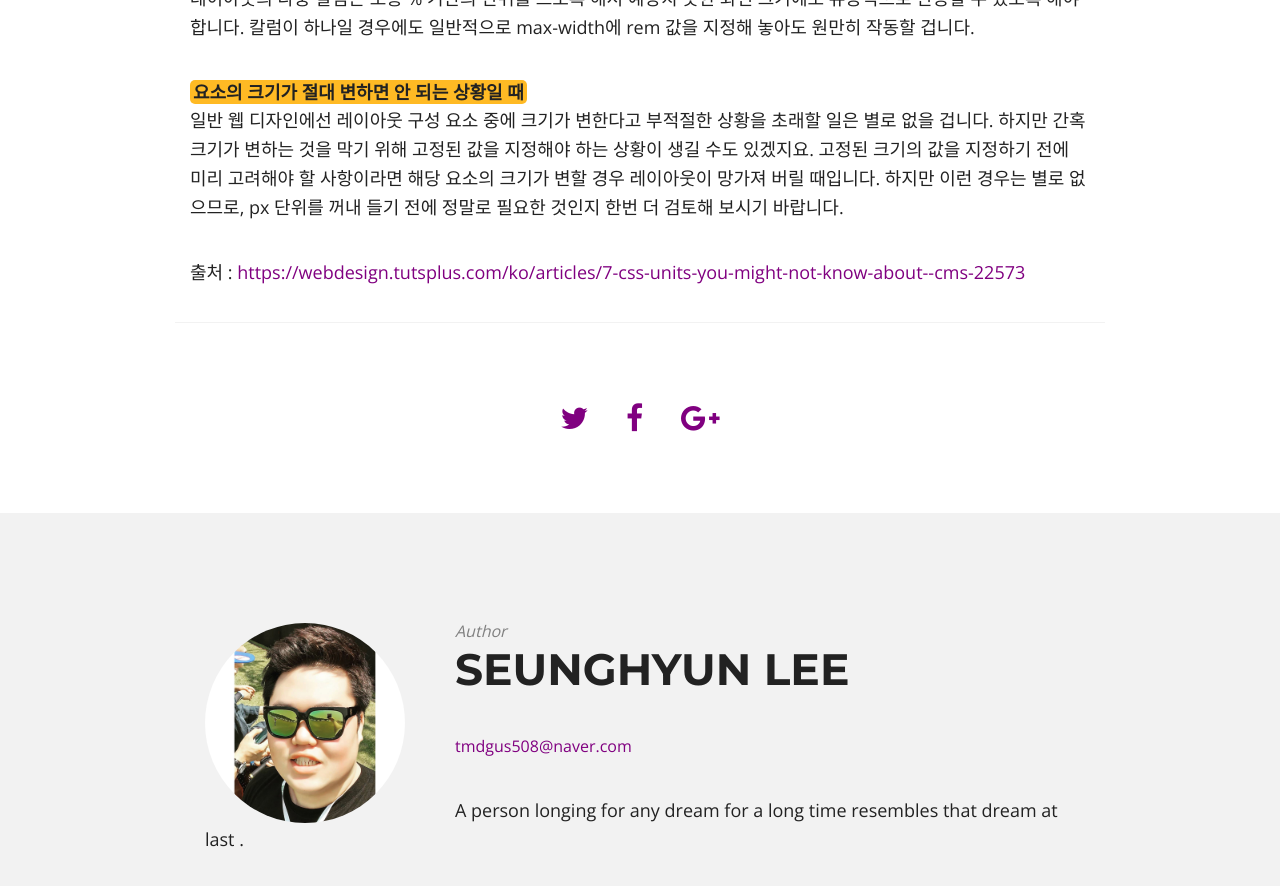
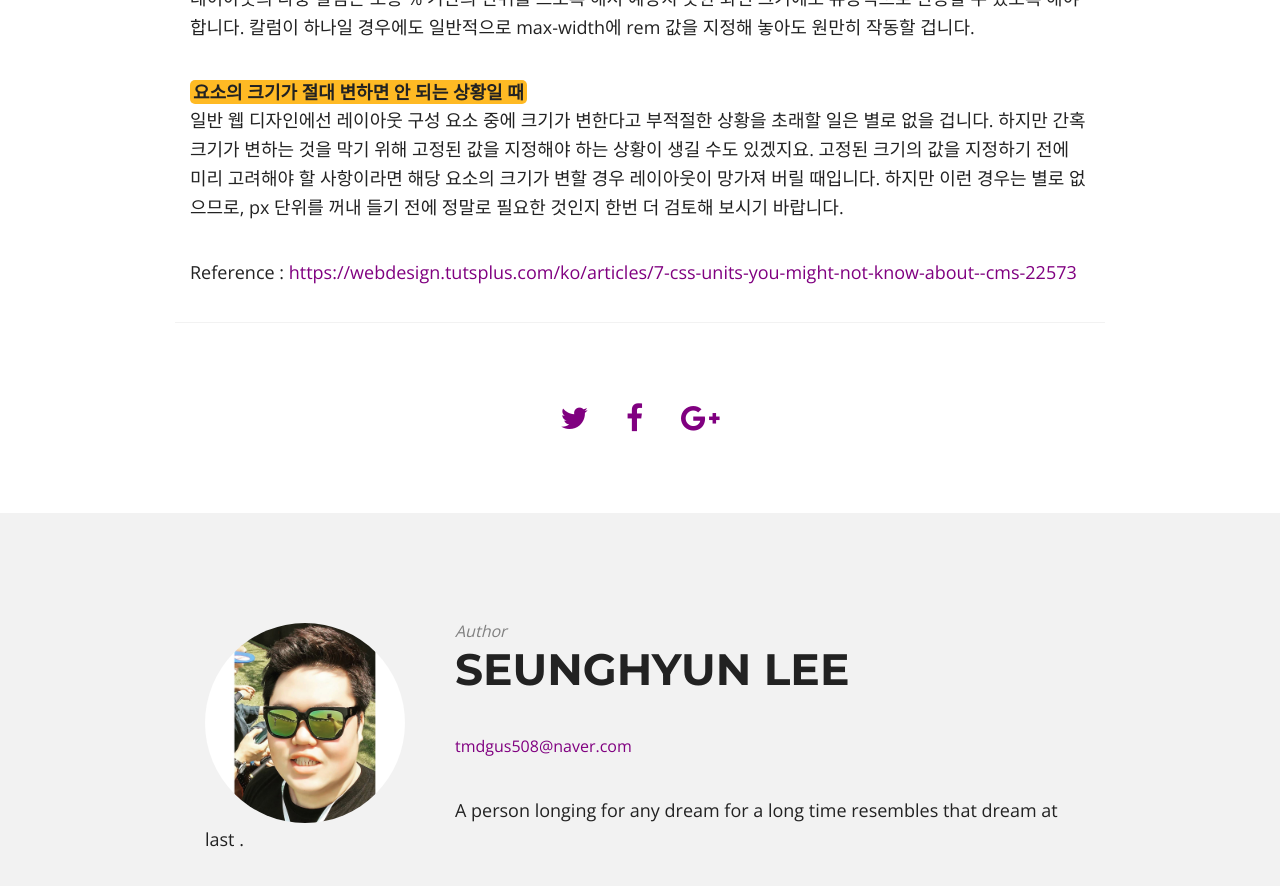
Before and after one commit to lsh58/lsh58.github.io, a Jekyll site: the page built from _posts/2020-02-20-CSS의 단위 01.md, in a window 1280 px wide and 900 px high, scrolled down 2343 px. Shown: the top 886 px of the window. Built offline with Jekyll 4.4.1, drawn with Linux system fonts in a browser that asks for light colours; nearby versions of some CDN libraries; comment, search, counter and statistics services are not loaded.

Commit message:
Update 2020-02-20-CSS의 단위 01.md

```diff
--- a/_posts/2020-02-20-CSS의 단위 01.md
+++ b/_posts/2020-02-20-CSS의 단위 01.md
@@ -69,4 +69,4 @@ rem 단위를 써서 일정한 비율로 크기가 변해야 하는 디자인을
 일반 웹 디자인에선 레이아웃 구성 요소 중에 크기가 변한다고 부적절한 상황을 초래할 일은 별로 없을 겁니다. 하지만 간혹 크기가 변하는 것을 막기 위해 고정된 값을 지정해야 하는 상황이 생길 수도 있겠지요.
 고정된 크기의 값을 지정하기 전에 미리 고려해야 할 사항이라면 해당 요소의 크기가 변할 경우 레이아웃이 망가져 버릴 때입니다. 하지만 이런 경우는 별로 없으므로, px 단위를 꺼내 들기 전에 정말로 필요한 것인지 한번 더 검토해 보시기 바랍니다.
 
-출처 : <https://webdesign.tutsplus.com/ko/articles/7-css-units-you-might-not-know-about--cms-22573>
+Reference : <https://webdesign.tutsplus.com/ko/articles/7-css-units-you-might-not-know-about--cms-22573>
```
